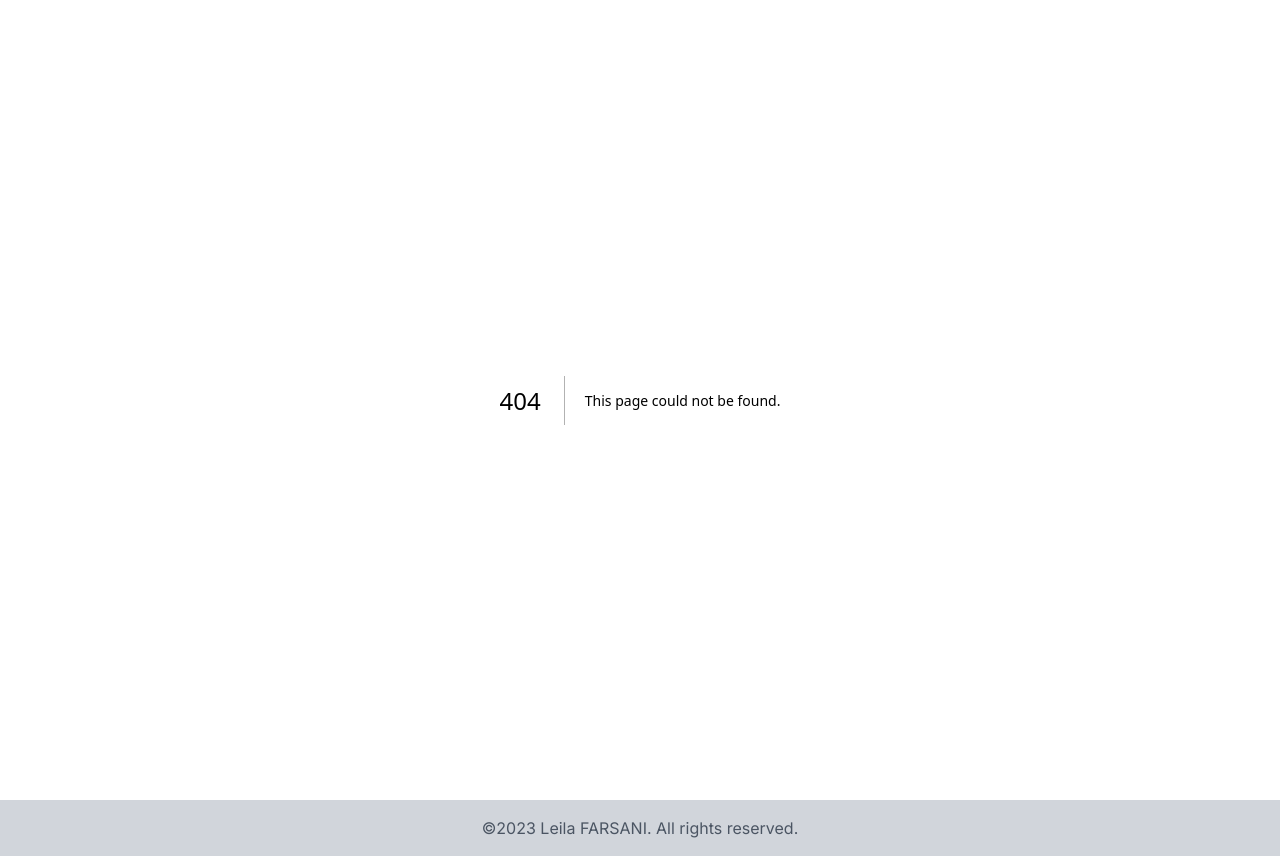
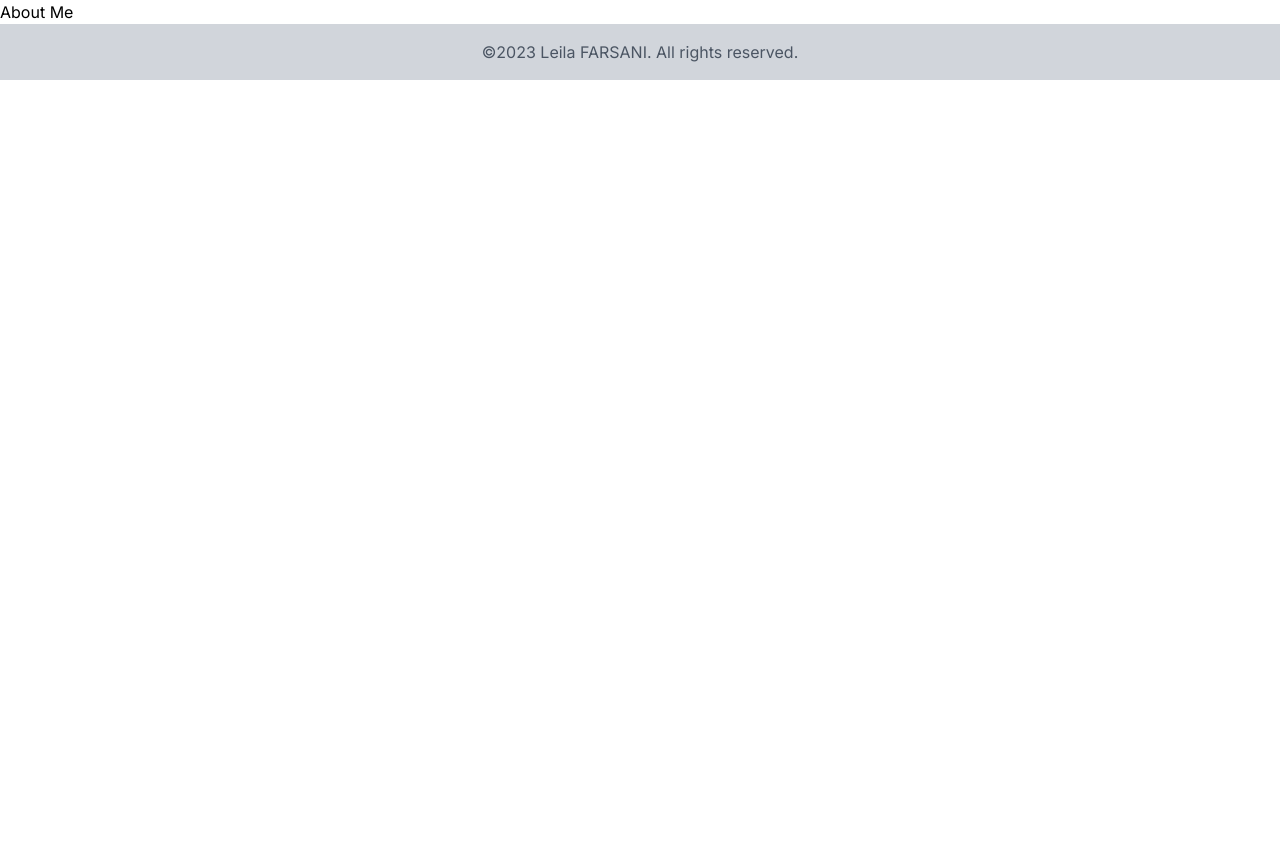
Before and after one commit to leilafarsani/leila-portfolio, a Next.js app: page /about in a window 1280 px wide. Before the commit this address had no page. After the commit the page ends 800 px from the top, so only its background shows below. Built offline with nearby package versions, Linux system fonts and the light colour scheme.

Commit message:
About Me page created!

```diff
--- /dev/null
+++ b/app/about/page.tsx
@@ -0,0 +1,4 @@
+export default function ContactPage() {
+  return (
+    <h1>About Me</h1>
+  )}
```
